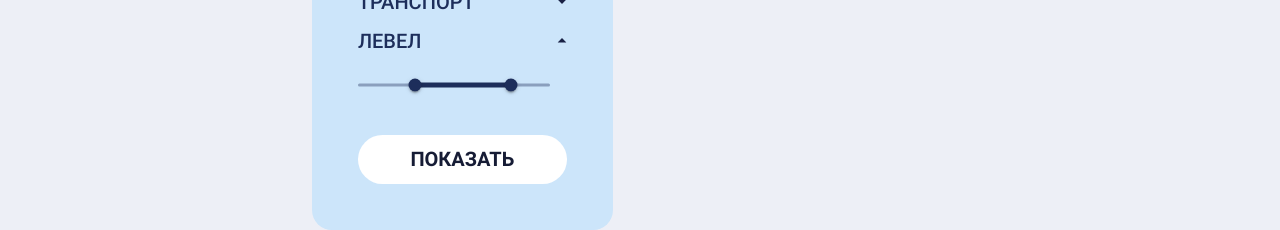
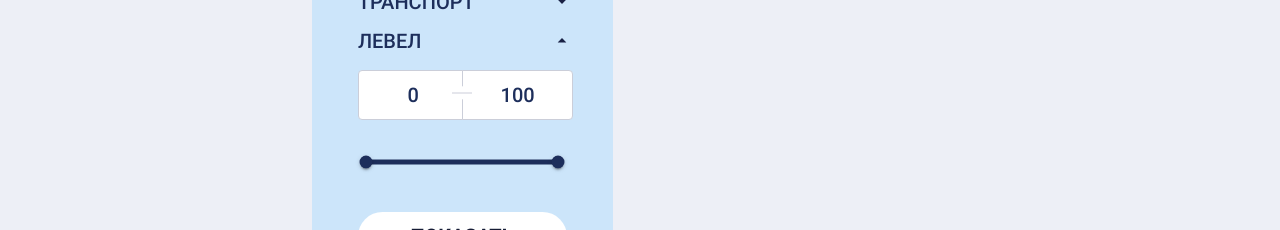
Before and after one commit to inokent10/letsGO, a Next.js app in the folder apps/frontend/: page /catalog in a window 1280 px wide. Both pictures are taken after a click on the heading "ЛЕВЕЛ". Shown: the part 859-1089 px from the top of the page. Built offline with nearby package versions, Linux system fonts and the light colour scheme; no server answers.

Commit message:
feat: завершает стилизацию и разметку фильтров для выбора попутчиков. Добавляет обработчики событий для полей ввода левела

```diff
--- a/apps/frontend/src/components/checkbox-list/filter-inputs-list.scss
+++ b/apps/frontend/src/components/checkbox-list/filter-inputs-list.scss
@@ -48,6 +48,7 @@
     content: "";
 }
 
+
 .filter-transport-list {
     display: flex;
     justify-content: start;
@@ -78,3 +79,45 @@
 .inputs-list-input:checked ~ .transport-control .filter-transport-icon {
     fill: #1d2e5b;
 }
+
+.inputs-list-input:hover ~ * {
+    opacity: 0.6;
+}
+
+.inputs-list-input:checked:hover ~ .radio-control,
+.inputs-list-input:checked:hover ~ .checkbox-control {
+    opacity: 1;
+}
+
+.inputs-list-input:checked:active ~ .radio-control,
+.inputs-list-input:checked:active ~ .checkbox-control,
+.inputs-list-input:active ~ * {
+    opacity: 0.3;
+}
+
+.inputs-list-input:hover ~ .transport-control {
+    box-shadow: 0 2px 6px 0 rgba($color: #161c35 , $alpha: 0.17);
+    opacity: 1;
+}
+
+.inputs-list-input:hover ~ .filter-transport-icon {
+    opacity: 0.7;
+}
+
+.inputs-list-input:checked:hover ~ .filter-transport-icon {
+   fill: #b2b2b2;
+   opacity: 1;
+}
+
+.inputs-list-input:active ~ .transport-control {
+    background-color: #e2e5f1;
+    opacity: 1;
+}
+
+.inputs-list-input:checked:active ~ .filter-transport-icon {
+    fill: rgba($color: #1d2e5b , $alpha: 0.3);
+}
+
+.inputs-list-input:active ~ .filter-transport-icon {
+    fill:rgba($color: #1d2e5b , $alpha: 0.1);
+}
--- a/apps/frontend/src/components/filter-by-tripmates/filter-by-tripmates.scss
+++ b/apps/frontend/src/components/filter-by-tripmates/filter-by-tripmates.scss
@@ -15,6 +15,95 @@
     margin-bottom: 34px;
 }
 
+.filter-level-inputs {
+    position: relative;
+    display: flex;
+    width: 100%;
+    height: 46px;
+    margin-bottom: 31px;
+}
+
+.filter-level-inputs::before {
+    width: 20px;
+    height: 1px;
+    background-color: #CBCED9;
+    z-index: 11;
+}
+
+.filter-level-inputs::after {
+    width: 5px;
+    height: 13.42px;
+    background-color: #ffffff;
+    z-index: 10;
+}
+
+.filter-level-inputs::after,
+.filter-level-inputs::before {
+    position: absolute;
+    top: 50%;
+    left: 50%;
+    transform: translate(-50%, -50%);
+    content: "";
+}
+
+
+
+.filter-level-input::-webkit-outer-spin-button,
+.filter-level-input::-webkit-inner-spin-button {
+  -webkit-appearance: none;
+  margin: 0;
+}
+
+.filter-level-label {
+    padding: 0;
+    flex-grow: 1;
+}
+
+.filter-level-input {
+    width: 100%;
+    height: 100%;
+    border: 1px solid #cbced9;
+    outline: none;
+    text-align: center;
+    font: inherit;
+    color: inherit;
+    font-weight: 500;
+
+    &:hover {
+        border-color: #959bb2;
+    }
+
+    &:active,
+    &.is-typing  {
+        border-color: #161c35;
+    }
+}
+
+.filter-min-level {
+    border-radius: 4px 0 0 4px;
+    border-right-width: 0.5;
+}
+
+.filter-max-level {
+    border-radius: 0 4px 4px 0;
+    border-left-width: 0.5;
+}
+
+.filter-dropdown .MuiSlider-thumb:hover {
+    width: 19px;
+    height: 19px;
+    box-shadow: none;
+}
+
+.filter-dropdown .MuiBox-root {
+    margin: 0 auto;
+}
+
+.filter-dropdown .MuiSlider-thumb:active {
+    width: 19px;
+    height: 19px;
+    box-shadow: 0 3px 6px 0 rgba($color: #000000 , $alpha: 0.24);
+}
 
 .tripmates-filter-submit-btn {
     width: 100%;
@@ -27,11 +116,13 @@
     color: #161c35;
     text-transform: uppercase;
     border-radius: 25px;
+
+    &:hover {
+        box-shadow: 0 3px 6px 0 rgba($color: #000000 , $alpha: 0.14);
+    }
+
+    &:active {
+        background-color: #4d99d6;
+        color:rgba($color: #161c35 , $alpha: 0.3)
+    }
 }
-
-.sliderThumb {
-    width: 16px;
-    height: 16px;
-    background-color: red;
-    border-radius: 50%;
-}
--- a/apps/frontend/src/components/filter-by-tripmates/filter-by-tripmates.tsx
+++ b/apps/frontend/src/components/filter-by-tripmates/filter-by-tripmates.tsx
@@ -1,6 +1,6 @@
 'use client';
 
-import { ApiRoute, ApiSettings, Hobby, Meal, MusicStyle, Vehicle } from '@/src/const';
+import { ApiRoute, ApiSettings, Hobby, Meal, MusicStyle, USERT_MAX_LEVEL, USERT_MIN_LEVEL, Vehicle } from '@/src/const';
 import './filter-by-tripmates.scss';
 import { useState, type JSX } from 'react';
 import FilterDropdown from '../filter-dropdown/filter-dropdown';
@@ -8,14 +8,45 @@ import FilterInputsList from '../checkbox-list/filter-inputs-list';
 import CustomSlider from '../custom-slider/custom-slider';
 
 function FilterByTripmates(): JSX.Element {
-  const [level, setLevel] = useState<[number, number]>([30, 80]);
+  const [level, setLevel] = useState({minLevel: USERT_MIN_LEVEL, maxLevel: USERT_MAX_LEVEL});
   const formSubmitHandler = (evt: React.FormEvent) => {
     evt.preventDefault();
   };
 
   const levelSliderChangeHandler = (_evt: Event, newValue: number | number[]) => {
-    setLevel(newValue as [number, number]);
+    if (typeof newValue !== 'number') {
+       setLevel({minLevel: newValue.at(0) ?? level.minLevel, maxLevel: newValue.at(1) ?? level.maxLevel});
+    }
   };
+
+  const levelInputChangeHandler = (evt: React.FormEvent<HTMLInputElement>) => {
+    evt.preventDefault();
+    evt.currentTarget.classList.add('is-typing');
+    if (!(parseInt(evt.currentTarget.value, 10) > USERT_MAX_LEVEL || parseInt(evt.currentTarget.value, 10) < USERT_MIN_LEVEL)) {
+        setLevel({
+          ...level,
+          [evt.currentTarget.name]: parseInt(evt.currentTarget.value, 10)
+        })
+    }
+  }
+
+  const levelInputBlurHandler = (evt: React.FormEvent<HTMLInputElement>) => {
+    evt.preventDefault();
+    evt.currentTarget.classList.remove('is-typing');
+    if (evt.currentTarget.name === 'minLevel' && parseInt(evt.currentTarget.value, 10) > level.maxLevel) {
+        setLevel({
+          ...level,
+          minLevel: level.maxLevel
+        })
+    }
+
+    if (evt.currentTarget.name === 'maxLevel' && parseInt(evt.currentTarget.value, 10) < level.minLevel) {
+        setLevel({
+          ...level,
+          maxLevel: level.minLevel
+        })
+    }
+  }
 
   return (
     <section className='tripmates-filter-container'>
@@ -40,11 +71,38 @@ function FilterByTripmates(): JSX.Element {
           <FilterInputsList name='transport' values={Object.values(Vehicle)} type='checkbox' isTransport={true} />
         </FilterDropdown>
         <FilterDropdown title='Левел'>
-          <div>
+            <div className='filter-level-inputs'>
+              <label className='filter-level-label'>
+                <input
+                  className="filter-level-input filter-min-level"
+                  type="number"
+                  min={USERT_MIN_LEVEL}
+                  max={USERT_MAX_LEVEL}
+                  value={level.minLevel}
+                  name='minLevel'
+                  onChange={levelInputChangeHandler}
+                  onBlur={levelInputBlurHandler}
+                />
+                <span className='visually-hidden'>Введите минимальный уровень</span>
+              </label>
+              <label className='filter-level-label'>
+                <input
+                  className="filter-level-input filter-max-level"
+                  name='maxLevel'
+                  type="number"
+                  min={USERT_MIN_LEVEL}
+                  max={USERT_MAX_LEVEL}
+                  value={level.maxLevel}
+                  onChange={levelInputChangeHandler}
+                  onBlur={levelInputBlurHandler}
+                />
+                <span className='visually-hidden'>Введите максимальный уровень</span>
+              </label>
+            </div>
             <CustomSlider
-              min={0}
-              max={100}
-              value={level}
+              min={USERT_MIN_LEVEL}
+              max={USERT_MAX_LEVEL}
+              value={[level.minLevel, level.maxLevel]}
               ariaLabel=''
               valueLabelDisplay='off'
               onChange={levelSliderChangeHandler}
@@ -54,9 +112,6 @@ function FilterByTripmates(): JSX.Element {
               railColor='rgba(color: #1D2E5B, alpha: 0.2)'
               tickSize='13px'
             />
-
-
-          </div>
         </FilterDropdown>
         <button className='tripmates-filter-submit-btn' type='submit'>Показать</button>
 
--- a/apps/frontend/src/const.ts
+++ b/apps/frontend/src/const.ts
@@ -1,5 +1,7 @@
 const DEFAULT_CARDS_PER_PAGE = 4;
 const DEFAULT_PAGE_NUMBER = 1;
+const USERT_MIN_LEVEL = 0;
+const USERT_MAX_LEVEL = 100;
 
 enum AppRoute {
     FormPage = '/',
@@ -82,4 +84,6 @@ export {
   Hobby,
   MusicStyle,
   flagIcons,
+  USERT_MAX_LEVEL,
+  USERT_MIN_LEVEL,
 };
```
